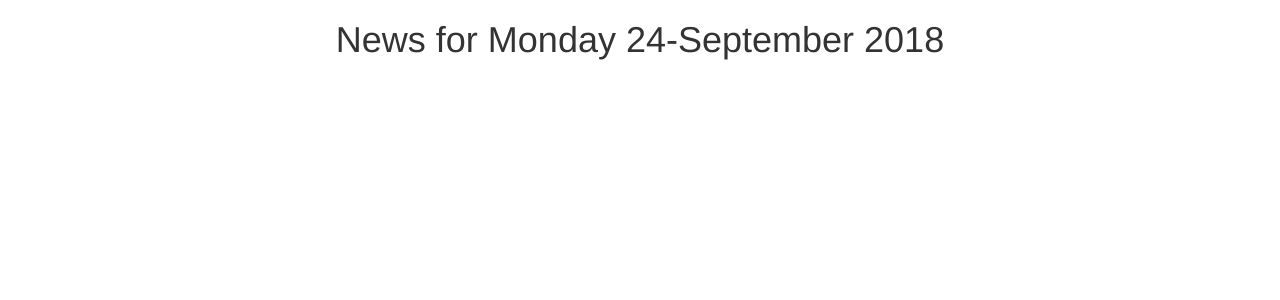
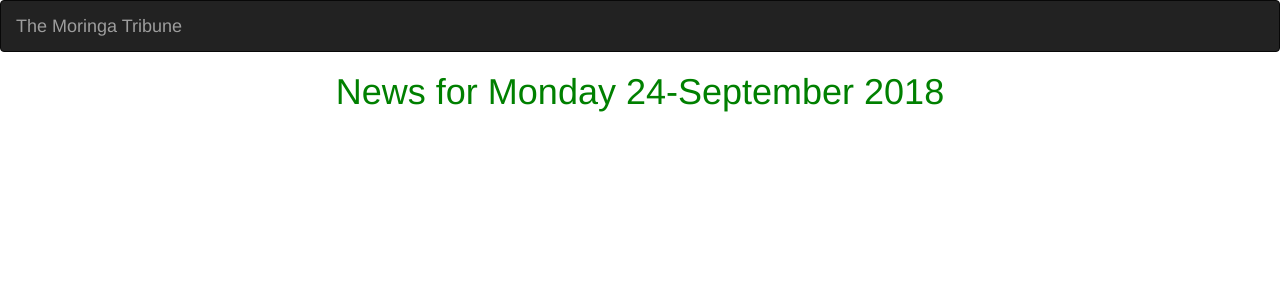
Before and after one commit to TonyKioko/The-Moringa-Tribune, a Django app: page /news/today/ in a window 1280 px wide. Shown: the top 300 px of the page. Run offline with Django 3.2, Linux system fonts and the light colour scheme; some libraries are stand-ins or nearby versions.

Commit message:
add navbar

```diff
--- a/news/templates/all-news/base.html
+++ b/news/templates/all-news/base.html
@@ -1,4 +1,5 @@
 {% load bootstrap3 %}
+{% load static%}
 <!DOCTYPE html>
 <html>
 <head>
@@ -12,10 +13,13 @@
 
   {% block styles %}
     {% bootstrap_css %}
+    <link rel="stylesheet" href="{% static 'css/basenews.css' %}">
   {% endblock %}
 
 </head>
 <body>
+    {% include "navbar.html" %}
+
     {% block content %} <h1 class='text-center'>News for {{date|date:"l d-F Y"}}</h1> {%endblock%}
 
     {% block scripts %}
--- a/news/templates/navbar.html
+++ b/news/templates/navbar.html
@@ -0,0 +1,17 @@
+<!DOCTYPE html>
+<html lang="en">
+<head>
+
+  <meta charset="utf-8">
+  <meta name="viewport" content="width=device-width, initial-scale=1">
+</head>
+<body>
+<nav class="navbar navbar-inverse">
+  <div class="container-fluid">
+    <div class="navbar-header">
+      <a class="navbar-brand" href="{% url 'newsToday' %}">The Moringa Tribune</a>
+    </div>
+  </div>
+</nav>
+</body>
+</html>
--- /dev/null
+++ b/static/css/basenews.css
@@ -0,0 +1,3 @@
+h1 {
+  color: green;
+}
--- a/tribune/settings.py
+++ b/tribune/settings.py
@@ -121,3 +121,6 @@ USE_TZ = True
 # https://docs.djangoproject.com/en/1.11/howto/static-files/
 
 STATIC_URL = '/static/'
+STATICFILES_DIRS = [
+    os.path.join(BASE_DIR, "static"),
+]
```
